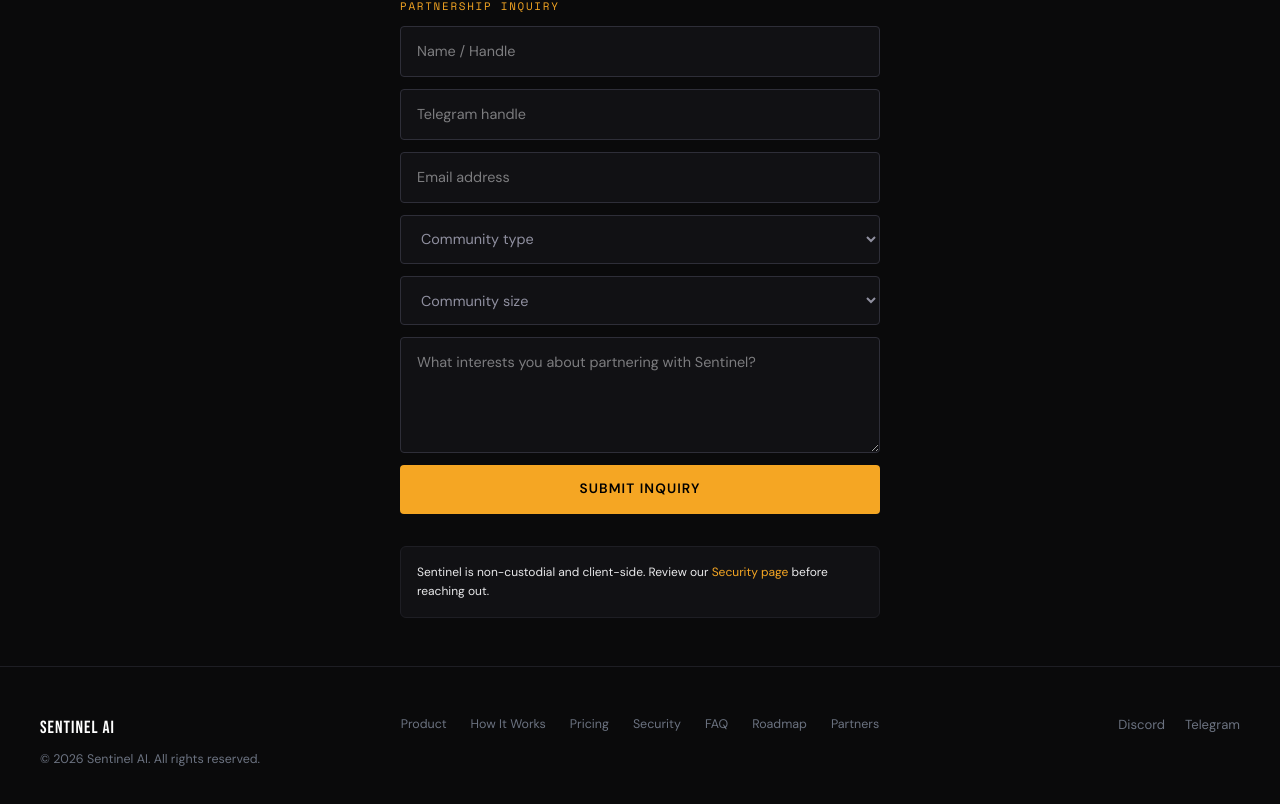
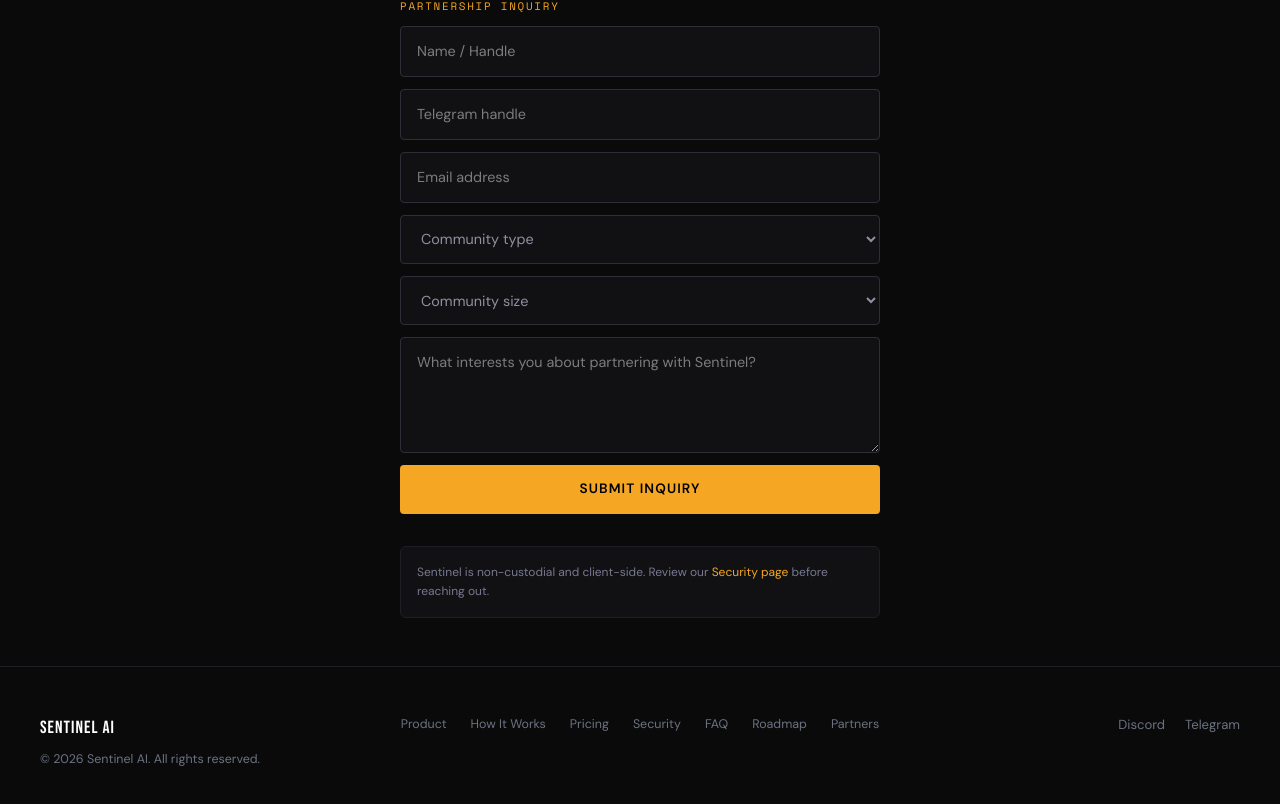
Before and after one commit to LV4thecash/sentinel-ai-website, a Next.js app: page /partners in a window 1280 px wide. Shown: the part 691-1495 px from the top of the page. Built offline with nearby package versions, Linux system fonts and the light colour scheme.

Commit message:
fix: malformed hex color #7878908 → #787890 in partners trust note

```diff
--- a/src/app/partners/page.tsx
+++ b/src/app/partners/page.tsx
@@ -210,7 +210,7 @@
                 border: "1px solid var(--color-border)",
                 borderRadius: 6,
                 fontSize: "0.75rem",
-                color: "#7878908",
+                color: "#787890",
                 lineHeight: 1.6,
               }}
             >
```
